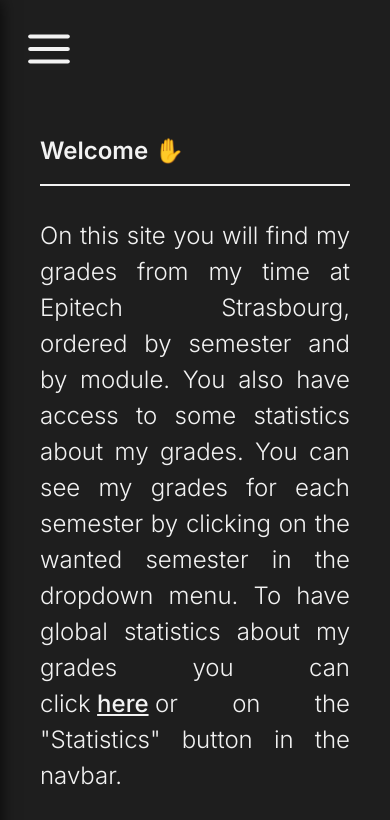
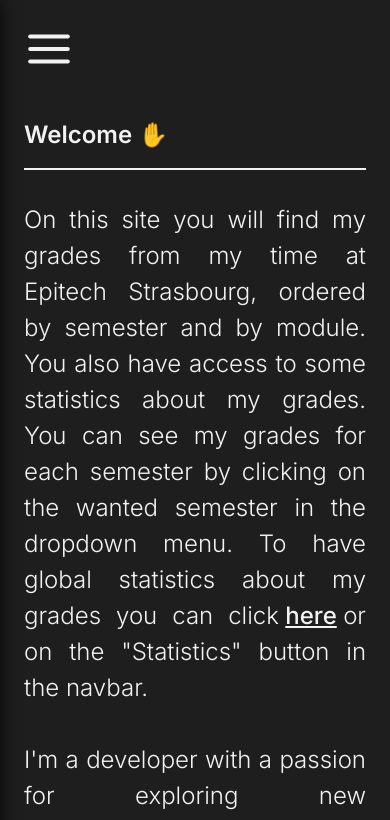
Before and after one commit to AlxisHenry/epigrades, a Next.js app: page / in a window 390 px wide. Shown: the top 820 px of the page. Built offline with nearby package versions, Linux system fonts and the light colour scheme; no server answers.

Commit message:
fix: responsive (Fix #23)

```diff
--- a/src/app/global.css
+++ b/src/app/global.css
@@ -34,7 +34,7 @@ a {
 main {
   max-width: var(--max-width);
   margin: 0 auto;
-  padding: 2.5rem 2.5rem;
+  padding: 1.5rem;
   height: auto;
 }
 
--- a/src/components/OnlineForm.tsx
+++ b/src/components/OnlineForm.tsx
@@ -56,7 +56,7 @@ export default function OnlineForm({
         <Spinner
           customCss={{
             marginTop: "20px",
-            marginLeft: "0",
+            margin: "auto",
           }}
         />
       ) : (
```
